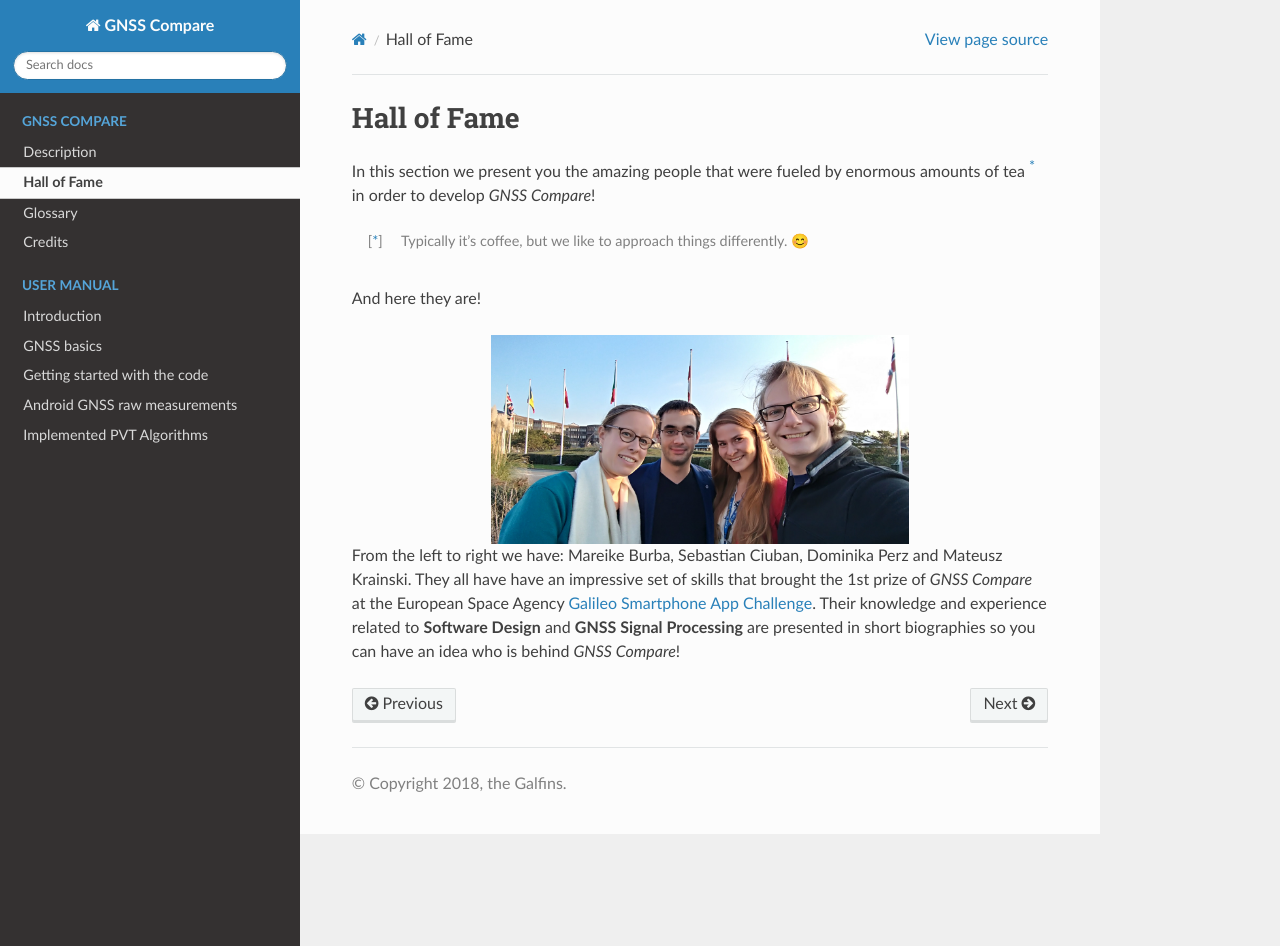
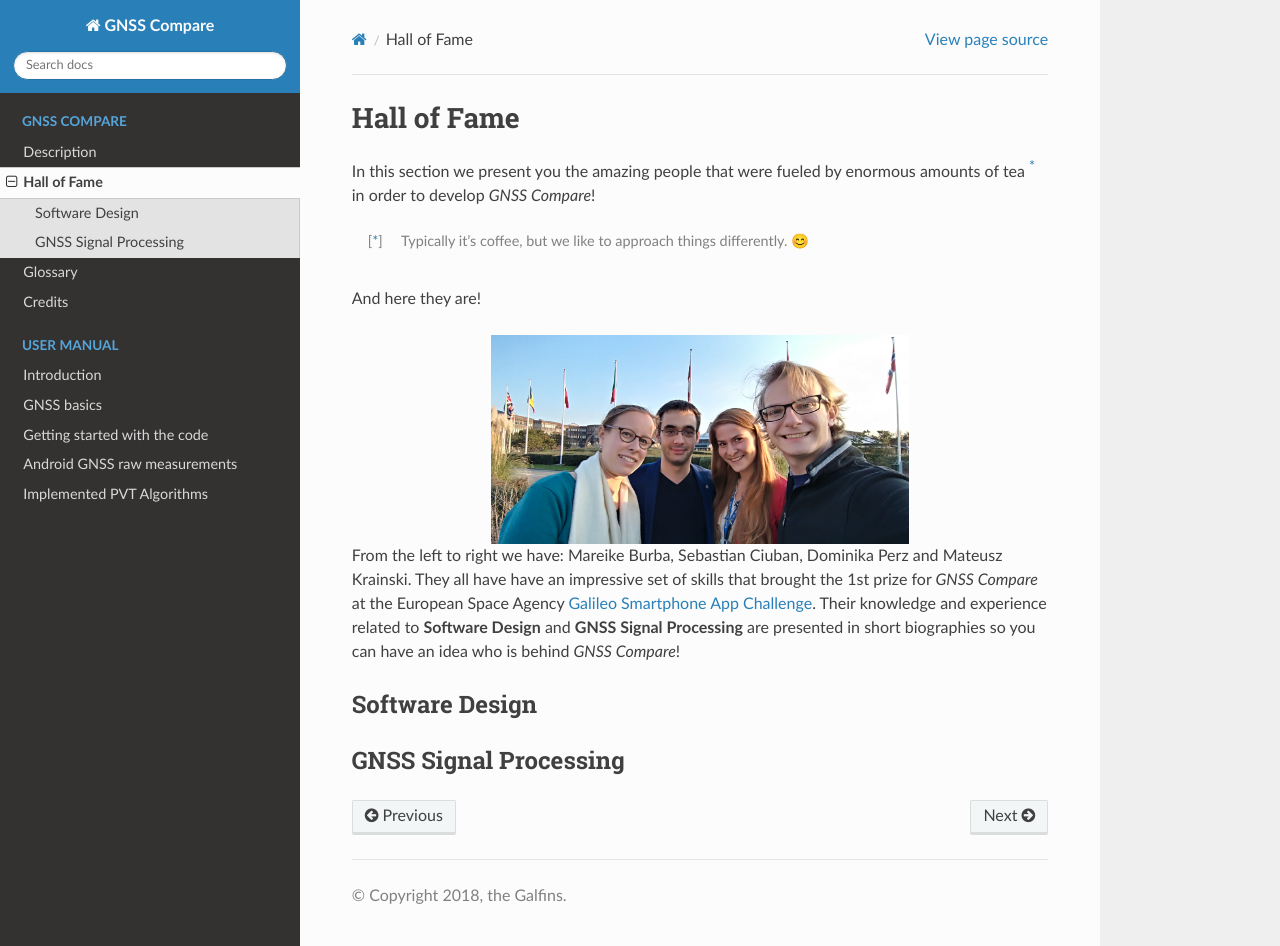
Before and after one commit to TheGalfins/GNSS_Compare, a Sphinx documentation site: the page built from docs/team.rst, in a window 1280 px wide and 946 px high. Built offline with Sphinx 7.4.7 and the Read the Docs theme 2.0.0, drawn with Linux system fonts in a browser that asks for light colours; pages that are not in the unit, such as notebooks, are missing from menus.

Commit message:
Added Software Design and GNSS Signal Processing

```diff
--- a/docs/team.rst
+++ b/docs/team.rst
@@ -18,10 +18,15 @@ And here they are!
     :alt: TheGalfins
 
 From the left to right we have: Mareike Burba, Sebastian Ciuban, Dominika Perz and Mateusz Krainski. They all have
-have an impressive set of skills that brought the 1st prize of *GNSS Compare* at the European Space Agency `Galileo Smartphone App Challenge`_. Their knowledge and experience related to **Software Design** and **GNSS Signal Processing** are presented in short biographies so you can have an idea who is behind *GNSS Compare*!
+have an impressive set of skills that brought the 1st prize for *GNSS Compare* at the European Space Agency `Galileo Smartphone App Challenge`_. Their knowledge and experience related to **Software Design** and **GNSS Signal Processing** are presented in short biographies so you can have an idea who is behind *GNSS Compare*!
+
+Software Design
+===============
 
 
 
+GNSS Signal Processing
+======================
 
 
 
```
